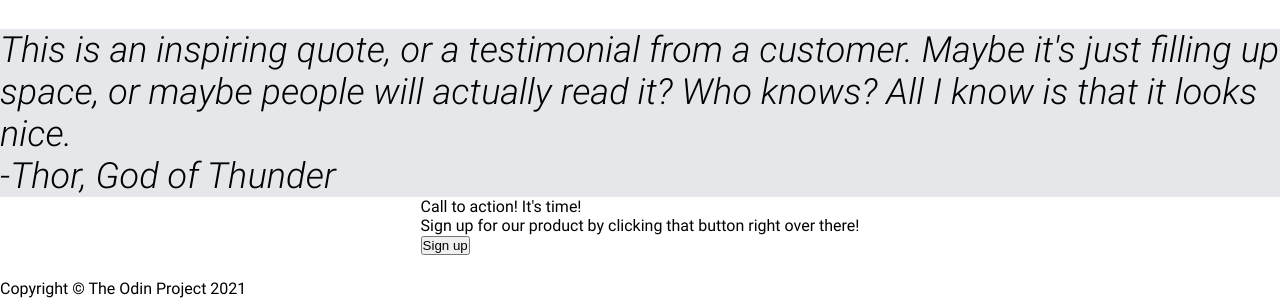
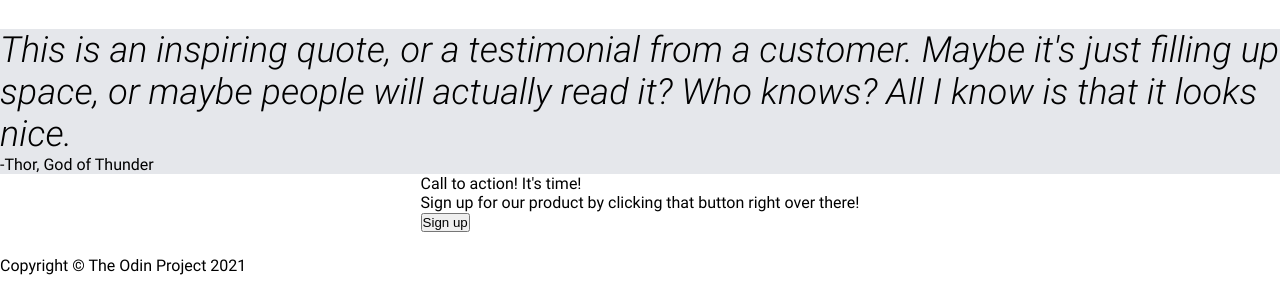
Before and after one commit to ChrisCode23/landing-page, a plain HTML site: page index.html in a window 1280 px wide. Shown: the part 650-948 px from the top of the page. After the commit the page ends 925 px from the top, so only its background shows below. Drawn offline with Linux system fonts and the light colour scheme.

Commit message:
Fix quote font
Changed to quote-text div, as previously was
applied to entire quote div

```diff
--- a/style.css
+++ b/style.css
@@ -130,7 +130,7 @@ a {
     background-color: #e5e7eb;
 }
 
-.quote {
+.quote-text {
     font-size: 36px;
     font-family: Roboto-LightItalic;
 
```
